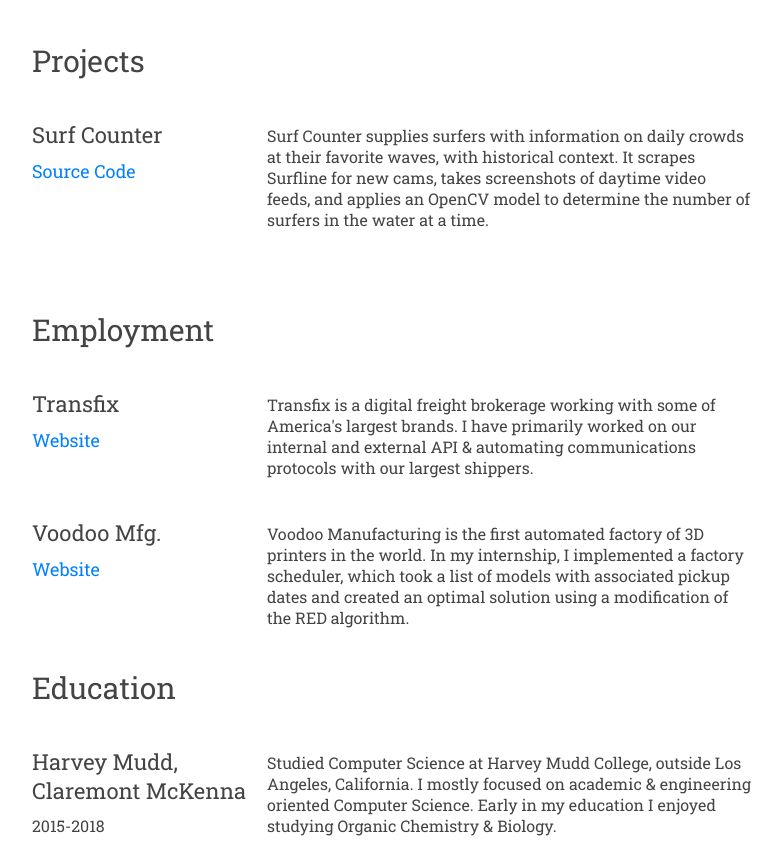
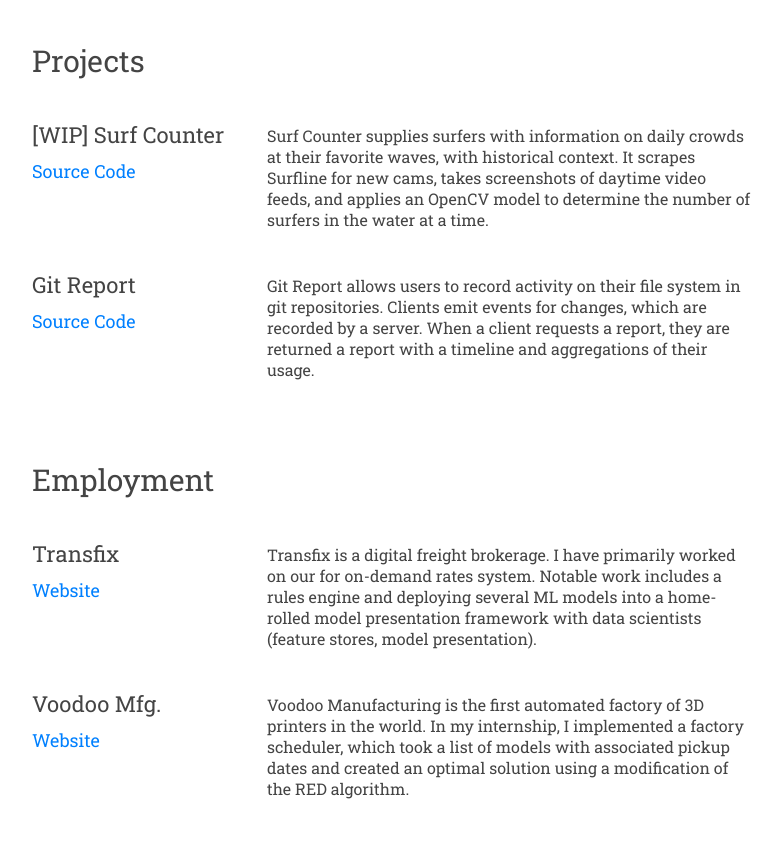
Before and after one commit to echrisinger/personal-site, a React (Create React App) app: page / in a window 1280 px wide. Shown: the part 660-1505 px from the top of the page, without its empty margins (248-1029 px from the left). Built offline with nearby package versions, Linux system fonts and the light colour scheme.

Commit message:
upgrade deps, edit projects, employment

```diff
--- a/src/Employment.js
+++ b/src/Employment.js
@@ -6,7 +6,7 @@ export default class Empmloyment extends PureComponent {
     const employmentDetails = [
       {
         title: 'Transfix',
-        description: "Transfix is a digital freight brokerage working with some of America's largest brands. I have primarily worked on our internal and external API & automating communications protocols with our largest shippers.",
+        description: 'Transfix is a digital freight brokerage. I have primarily worked on our for on-demand rates system. Notable work includes a rules engine and deploying several ML models into a home-rolled model presentation framework with data scientists (feature stores, model presentation).',
         company_link: 'https://transfix.io/'
       },
       {
@@ -21,7 +21,7 @@ export default class Empmloyment extends PureComponent {
       employmentEntries.push(
         <div className='section-entry'>
           <div className='entry-brief-container'>
-            <t4 className='entry-title'>{proj.title}</t4><br/>
+            <t4 className='entry-title'>{proj.title}</t4><br />
             <div className='entry-info'>
               {proj.company_link ? <a href={proj.company_link}>Website</a> : null}
             </div>
@@ -30,7 +30,7 @@ export default class Empmloyment extends PureComponent {
         </div>
       )
     })
-    return(
+    return (
       <div className='section-entries-container'>
         {employmentEntries}
       </div>
--- a/src/Projects.js
+++ b/src/Projects.js
@@ -3,29 +3,37 @@ import './Section.css';
 
 export default class Projects extends PureComponent {
   projectEntries = () => {
-    const projectDetails = [{
-      title: 'Surf Counter',
-      description: 'Surf Counter supplies surfers with information on daily crowds at their favorite waves, with historical context. It scrapes Surfline for new cams, takes screenshots of daytime video feeds, and applies an OpenCV model to determine the number of surfers in the water at a time.',
-      code_link: 'https://github.com/echrisinger/surf-counter',
-      live_link: null
-    }];
+    const projectDetails = [
+      {
+        title: '[WIP] Surf Counter',
+        description: 'Surf Counter supplies surfers with information on daily crowds at their favorite waves, with historical context. It scrapes Surfline for new cams, takes screenshots of daytime video feeds, and applies an OpenCV model to determine the number of surfers in the water at a time.',
+        code_link: 'https://github.com/echrisinger/surf-counter',
+        live_link: null
+      },
+      {
+        title: 'Git Report',
+        description: 'Git Report allows users to record activity on their file system in git repositories. Clients emit events for changes, which are recorded by a server. When a client requests a report, they are returned a report with a timeline and aggregations of their usage.',
+        code_link: 'https://github.com/echrisinger/git_report',
+        live_link: null
+      }
+    ];
 
     let projectEntries = []
     projectDetails.forEach(proj => {
       projectEntries.push(
         <div className='section-entry'>
           <div className='entry-brief-container'>
-            <t4 className='entry-title'>{proj.title}</t4><br/>
+            <t4 className='entry-title'>{proj.title}</t4><br />
             <div className='entry-info'>
               {proj.code_link ? <a href={proj.code_link}>Source Code</a> : null}
-              {proj.live_link ? <a href={proj.live_link}>Live</a> : null }
+              {proj.live_link ? <a href={proj.live_link}>Live</a> : null}
             </div>
           </div>
           <p className='entry-description'>{proj.description}</p>
         </div>
       )
     })
-    return(
+    return (
       <div className='section-entries-container'>
         {projectEntries}
       </div>
```
Also changed, not shown: package.json (+4 -4 lines), 1 other file (tests, documents, lock files or other folders).
